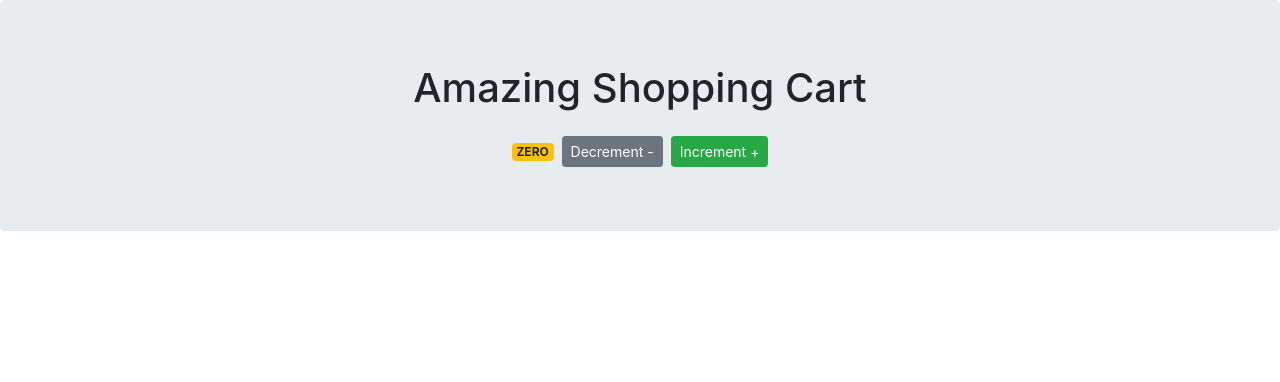
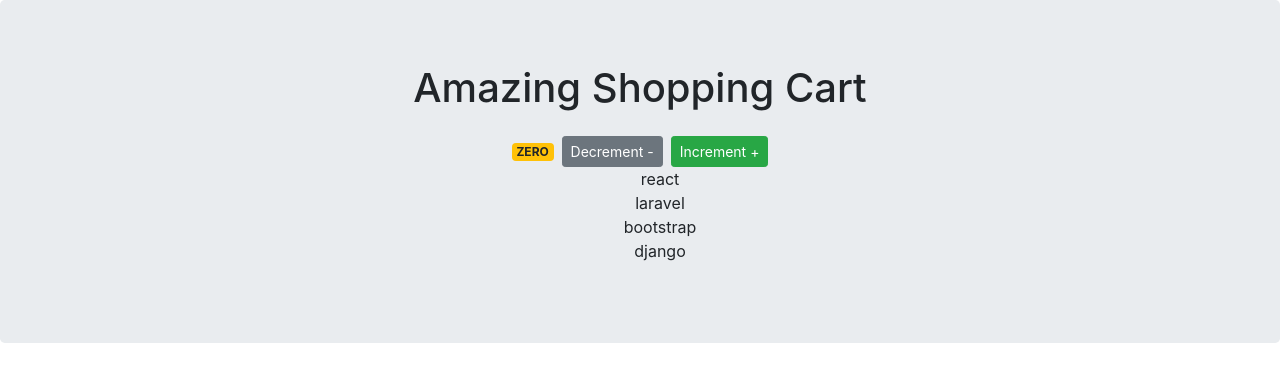
Before and after one commit to tiagoskaterock/react-shopping-cart-page, a React (Create React App) app: page / in a window 1280 px wide. Shown: the top 382 px of the page. Built offline with nearby package versions, Linux system fonts and the light colour scheme.

Commit message:
Handling events at 1:01:00 on https://www.youtube.com/watch?v=Ke90Tje7VS0

```diff
--- a/src/components/Counter.jsx
+++ b/src/components/Counter.jsx
@@ -4,6 +4,7 @@ function Counter() {
 
 	let [count, setCount] = useState(0);
 	let [classes, setClasses] = useState("mr-2 badge badge-warning");
+	const tags = ['react', 'laravel', 'bootstrap', 'django']
 
 	useEffect(() => {
     if (count === 0) {
@@ -21,17 +22,42 @@ function Counter() {
 		count > 0 ? setCount(count - 1) : setCount(0)
 	}
 
+	function renderTags() {
+		return tags.length === 0 ? <p>No tags</p> : showTags()
+	}
+
+	function showTags() {
+		return <ul> {
+			tags.map(
+				tag =>
+					<li
+						key={tag}
+						className="list-unstyled">
+						{tag}
+					</li>
+			)
+		}	</ul>
+	}
+
 	return (
 		<div className="text-center">
 			<span className={classes}>
 				{count === 0 ? 'ZERO' : count}
 				</span>
+
 			<button
 				className="btn btn-sm btn-secondary mr-2"
-				onClick={subCount}>Decrement -</button>
+				onClick={subCount}>Decrement -
+			</button>
+
 			<button
 				className="btn btn-sm btn-success"
-				onClick={addCount}>Increment +</button>
+				onClick={addCount}>
+				Increment +
+			</button>
+
+			{renderTags()}
+
 		</div>
 	)
 }
```
